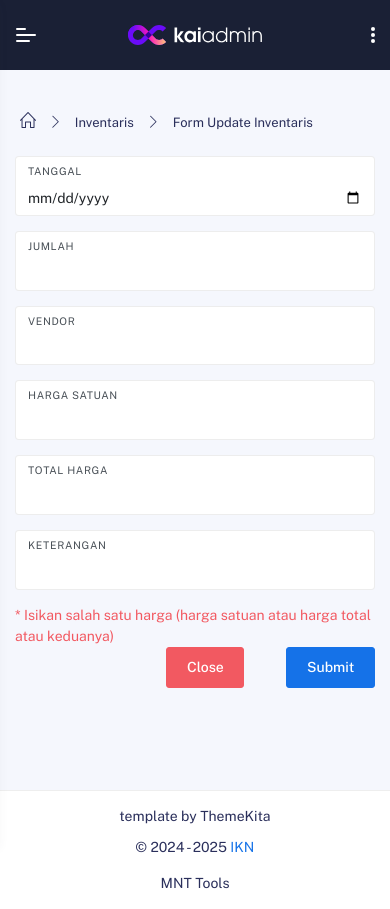
After one commit to IKadekNaryasa/MNT-TOOLS, a CodeIgniter 4 app: the page made by app/Views/admin/inventaris/inventarisUpdate.php in a window 390 px wide. The commit adds this page. Run offline with PHP 8.4 and a stand-in for CodeIgniter, Linux system fonts and the light colour scheme; the template is opened without the code that fills it, so the values that code supplies are empty; some libraries are stand-ins or nearby versions.

Commit message:
menambahkan fitur edit data inventaris dan suspend user

```diff
--- a/app/Config/Routes.php
+++ b/app/Config/Routes.php
@@ -23,6 +23,7 @@ use App\Controllers\Admin\Peminjaman as AdminPeminjaman;
 
 use App\Controllers\Teknisi\Dashboard as TeknisiDashboard;
 use App\Controllers\Admin\DataInventaris as AdminInventaris;
+use App\Controllers\Admin\DataInventaris;
 use App\Controllers\Admin\Pengembalian as AdminPengembalian;
 use App\Controllers\Teknisi\Peminjaman as TeknisiPeminjaman;
 use App\Controllers\Teknisi\Pengembalian as TeknisiPengembalian;
@@ -98,6 +99,8 @@ $routes->group('admin', ['filter' => 'admin'], function ($routes) {
     $routes->PUT('request/update', [AdminRequest::class, 'update']);
     $routes->get('users/u/(:any)', [AdminUsers::class, 'viewUpdate']);
     $routes->PUT('users/update', [AdminUsers::class, 'update']);
+    $routes->get('inventaris/u/(:any)', [DataInventaris::class, 'viewUpdate']);
+    $routes->PUT('inventaris/update', [DataInventaris::class, 'update']);
 
     // routes for Delete
     $routes->DELETE('users/delete', [AdminUsers::class, 'delete']);
@@ -115,6 +118,7 @@ $routes->group('admin', ['filter' => 'admin'], function ($routes) {
     $routes->post('pengembalian/export', [GlobalExport::class, 'pengembalian']);
     $routes->post('perbaikan/export', [GlobalExport::class, 'perbaikan']);
     $routes->post('perawatan/export', [GlobalExport::class, 'perawatan']);
+    $routes->post('inventory/export', [GlobalExport::class, 'inventory']);
 });
 
 
--- a/app/Controllers/Admin/Peminjaman.php
+++ b/app/Controllers/Admin/Peminjaman.php
@@ -52,6 +52,10 @@ class Peminjaman extends BaseController
         }
 
         $user = $this->Users->where('username', $data['username'])->first();
+
+        if (!$user) {
+            return redirect()->back()->with('messages_error', 'User not found!')->withInput();
+        }
         $suspendUsername = $user['username'];
         if ($user['status'] == 'suspend') {
             return \redirect()->back()->with('messages_error', "Username  $suspendUsername on suspended ");
@@ -241,6 +245,7 @@ class Peminjaman extends BaseController
             ];
 
             $this->Peminjaman->insert($peminjamanData);
+            $this->Users->update($peminjamanData['usersId'], ['status' => 'suspend']);
             // \dd($a);
 
             if ($this->Peminjaman->db->affectedRows() <= 0) {
--- /dev/null
+++ b/app/Views/admin/inventaris/inventarisUpdate.php
@@ -0,0 +1,103 @@
+<?php $this->extend('template/template'); ?>
+<?php $this->section('content'); ?>
+<div class="container">
+    <div class="page-inner">
+        <div class="page-header">
+            <ul class="breadcrumbs ms-0">
+                <li class="nav-home">
+                    <a href="<?= base_url('admin/dashboard'); ?>">
+                        <i class="icon-home"></i>
+                    </a>
+                </li>
+                <li class="separator">
+                    <i class="icon-arrow-right"></i>
+                </li>
+                <li class="nav-item">
+                    <a href="<?= base_url('admin/inventaris'); ?>">Inventaris</a>
+                </li>
+                <li class="separator">
+                    <i class="icon-arrow-right"></i>
+                </li>
+                <li class="nav-item">
+                    <a href="#">Form Update Inventaris</a>
+                </li>
+            </ul>
+        </div>
+        <!-- Mulai Form Update -->
+        <form id="updateForm-<?= $inventaris['dataInventarisId']; ?>" action="<?= base_url(); ?>admin/inventaris/update" method="post">
+            <?php csrf_field() ?>
+            <div class="row">
+                <input type="text" hidden name="_method" value="PUT">
+                <input type="text" hidden name="dataInventarisId" value="<?= encrypt_id($inventaris['dataInventarisId']); ?>">
+                <input type="text" hidden name="categoryId" value="<?= encrypt_id($inventaris['categoryId']); ?>">
+                <div class="col-sm-4">
+                    <div class="form-group form-group-default">
+                        <label>Tanggal</label>
+                        <input id="tanggalDI" name="tanggalDI" value="<?= $inventaris['tanggalDI'] ?? old('tanggalDI') ?>" type="date" class="form-control" autocomplete="off" placeholder="" required />
+                    </div>
+                </div>
+                <div class="col-sm-4">
+                    <div class="form-group form-group-default">
+                        <label>Jumlah</label>
+                        <input id="jumlahDI" name="jumlahDI" value="<?= $inventaris['jumlahDI'] ?? old('jumlahDI'); ?>" type="number" class="form-control" autocomplete="off" placeholder="" required />
+                    </div>
+                </div>
+                <div class="col-md-4">
+                    <div class="form-group form-group-default">
+                        <label>Vendor</label>
+                        <input type="text" id="vendor" name="vendor" value="<?= $inventaris['vendor'] ?? old('vendor'); ?>" type="text" class="form-control" autocomplete="off" placeholder="" required>
+                    </div>
+                </div>
+                <div class="col-md-4">
+                    <div class="form-group form-group-default">
+                        <label>Harga Satuan</label>
+                        <input type="number" id="harga" name="harga" value="<?= $inventaris['harga'] ?? old('harga'); ?>" class="form-control" autocomplete="off" placeholder="">
+                    </div>
+                </div>
+                <div class="col-md-4">
+                    <div class="form-group form-group-default">
+                        <label>Total Harga</label>
+                        <input type="number" id="total" name="total" value="<?= $inventaris['total'] ?? old('total'); ?>" class="form-control" autocomplete="off" placeholder="">
+                    </div>
+                </div>
+                <div class="col-md-12">
+                    <div class="form-group form-group-default">
+                        <label>Keterangan</label>
+                        <input type="text" id="keterangan" name="keterangan" value="<?= $inventaris['keterangan'] ?? old('keterangan'); ?>" type="text" class="form-control" autocomplete="off" placeholder="" required>
+                    </div>
+                </div>
+                <div class="col-md-12">
+                    <span class="text-danger">* Isikan salah satu harga (harga satuan atau harga total atau keduanya)</span>
+                </div>
+            </div>
+            <div class="modal-footer border-0">
+                <button type="button" class="btn btn-danger" data-bs-dismiss="modal" name="btn-close">
+                    Close
+                </button>
+                <button class="btn btn-primary ms-5" type="button" onclick="confirmUpdate('<?= $inventaris['dataInventarisId']; ?>')">
+                    Submit
+                </button>
+            </div>
+
+        </form>
+        <!-- Akhir Form Update -->
+    </div>
+</div>
+<script>
+    function confirmUpdate(dataInventarisId) {
+        Swal.fire({
+            title: "Yakin Mengubah data ini?",
+            text: "Pastikan semua kolom terisi!",
+            icon: "warning",
+            showCancelButton: true,
+            confirmButtonColor: "#3085d6",
+            cancelButtonColor: "#d33",
+            confirmButtonText: "Ya, Ubah!"
+        }).then((result) => {
+            if (result.isConfirmed) {
+                document.getElementById('updateForm-' + dataInventarisId).submit();
+            }
+        });
+    }
+</script>
+<?php $this->endSection(); ?>
```
Also changed, not shown: app/Controllers/Admin/DataInventaris.php (+126 -2 lines), app/Views/admin/inventaris/index.php (+4 -10 lines).
